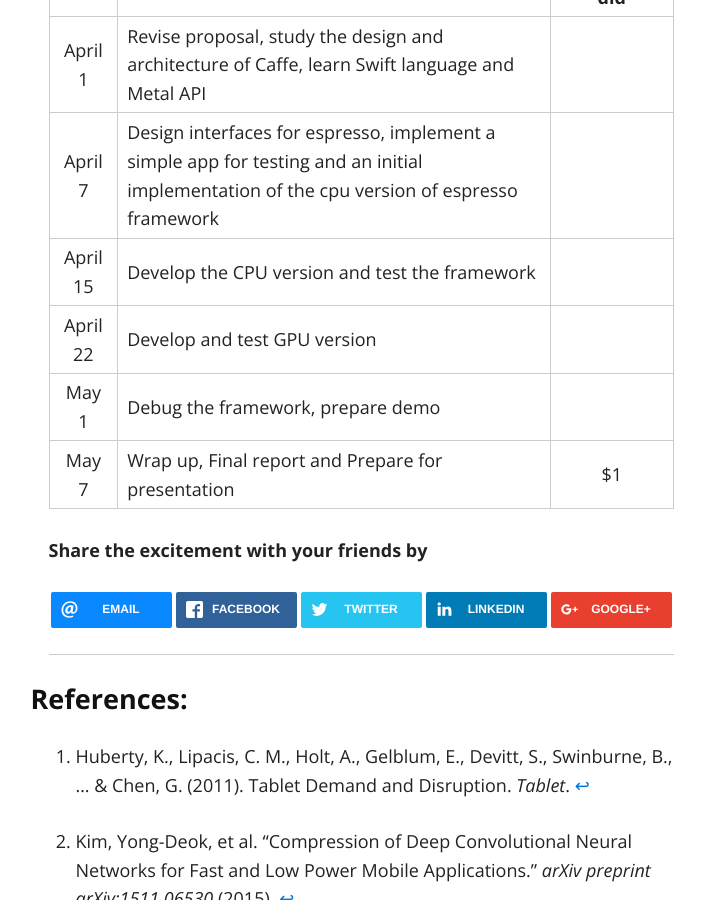
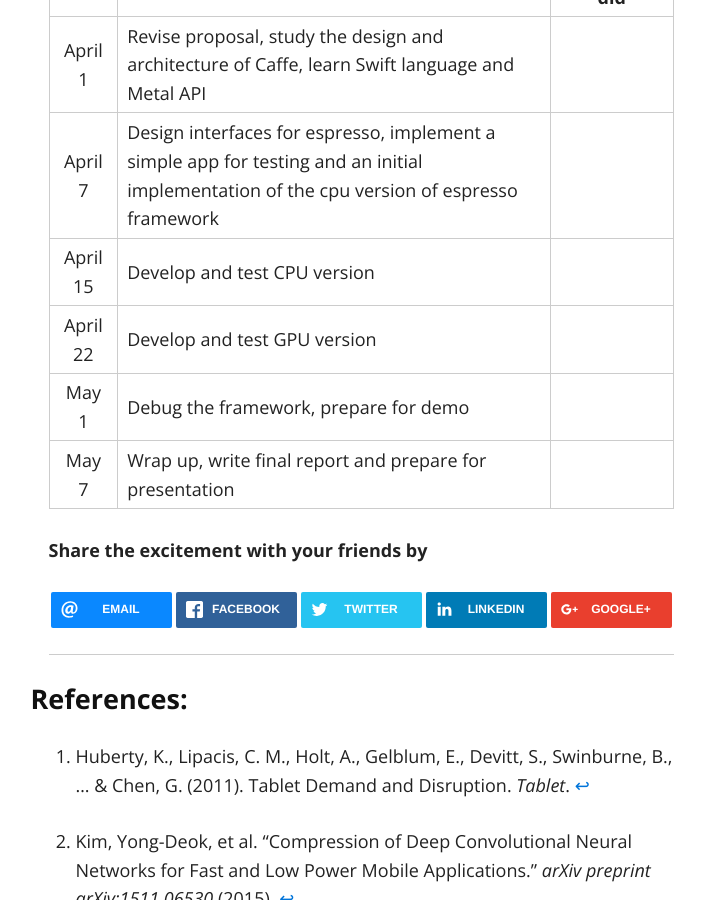
Before and after one commit to codinfox/espresso, a Jekyll site: the page built from index.md, in a window 1280 px wide and 900 px high, scrolled down 4283 px. Shown: the whole window, without its empty margins (279-984 px from the left). Built offline with Jekyll 4.4.1, drawn with Linux system fonts in a browser that asks for light colours; nearby versions of some CDN libraries.

Commit message:
Minor modification of schedule

```diff
--- a/index.md
+++ b/index.md
@@ -88,10 +88,10 @@ Thanks to [Shu Uesengi](https://github.com/chibicode) for inspiring and providin
 |:---------:|:-------------------|:-----:|
 | April 1   | Revise proposal, study the design and architecture of Caffe, learn Swift language and Metal API      |  |
 | April 7   | Design interfaces for espresso, implement a simple app for testing and an initial implementation of the cpu version of espresso framework           |    |
-| April 15  | Develop the CPU version and test the framework  |     |
+| April 15  | Develop and test CPU version |     |
 | April 22  | Develop and test GPU version |  |
-| May 1     | Debug the framework, prepare demo |   |
-| May 7 	| Wrap up, Final report and Prepare for presentation     |    $1 |
+| May 1     | Debug the framework, prepare for demo |   |
+| May 7 	| Wrap up, write final report and prepare for presentation     |    |
 
 **Share the excitement with your friends by**
 {% include sharing.html %}
```
